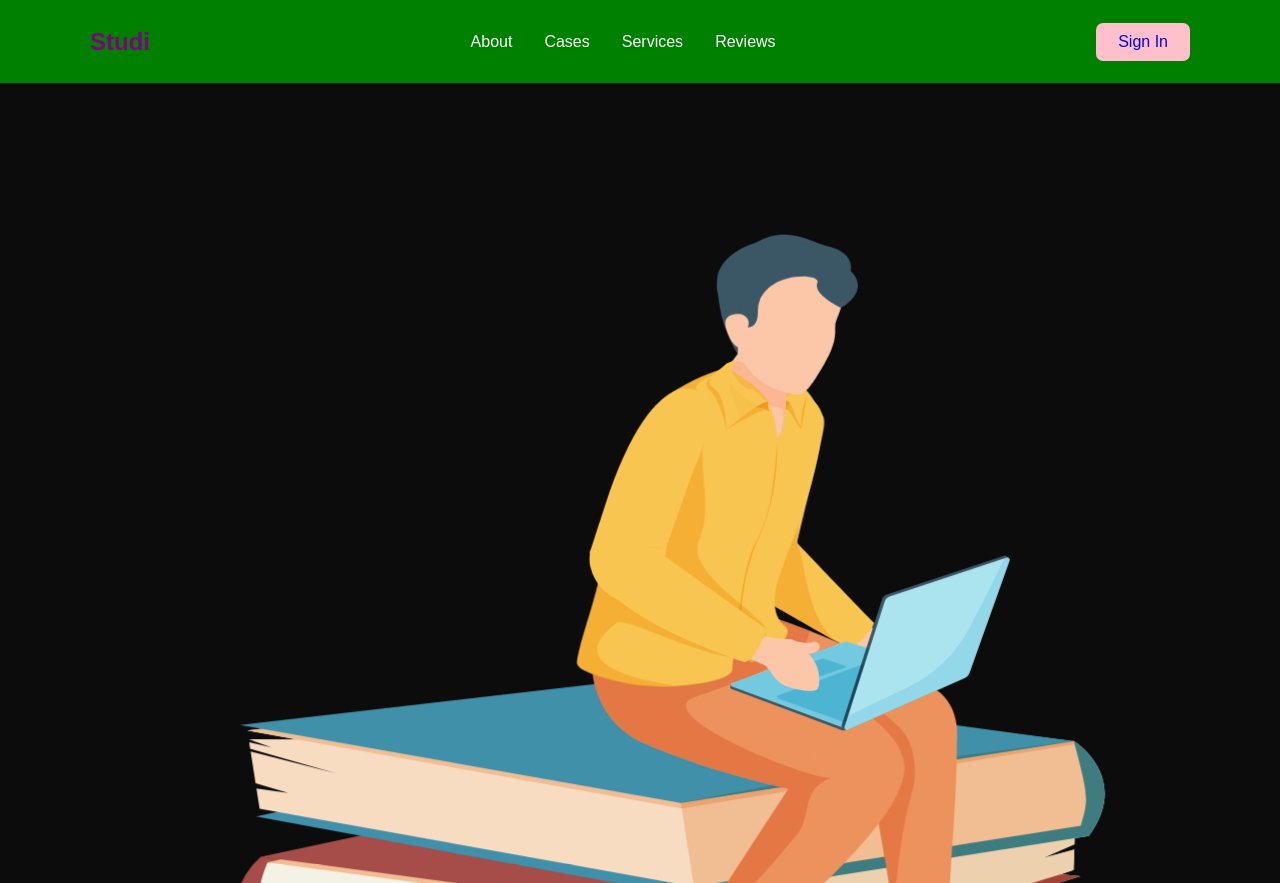
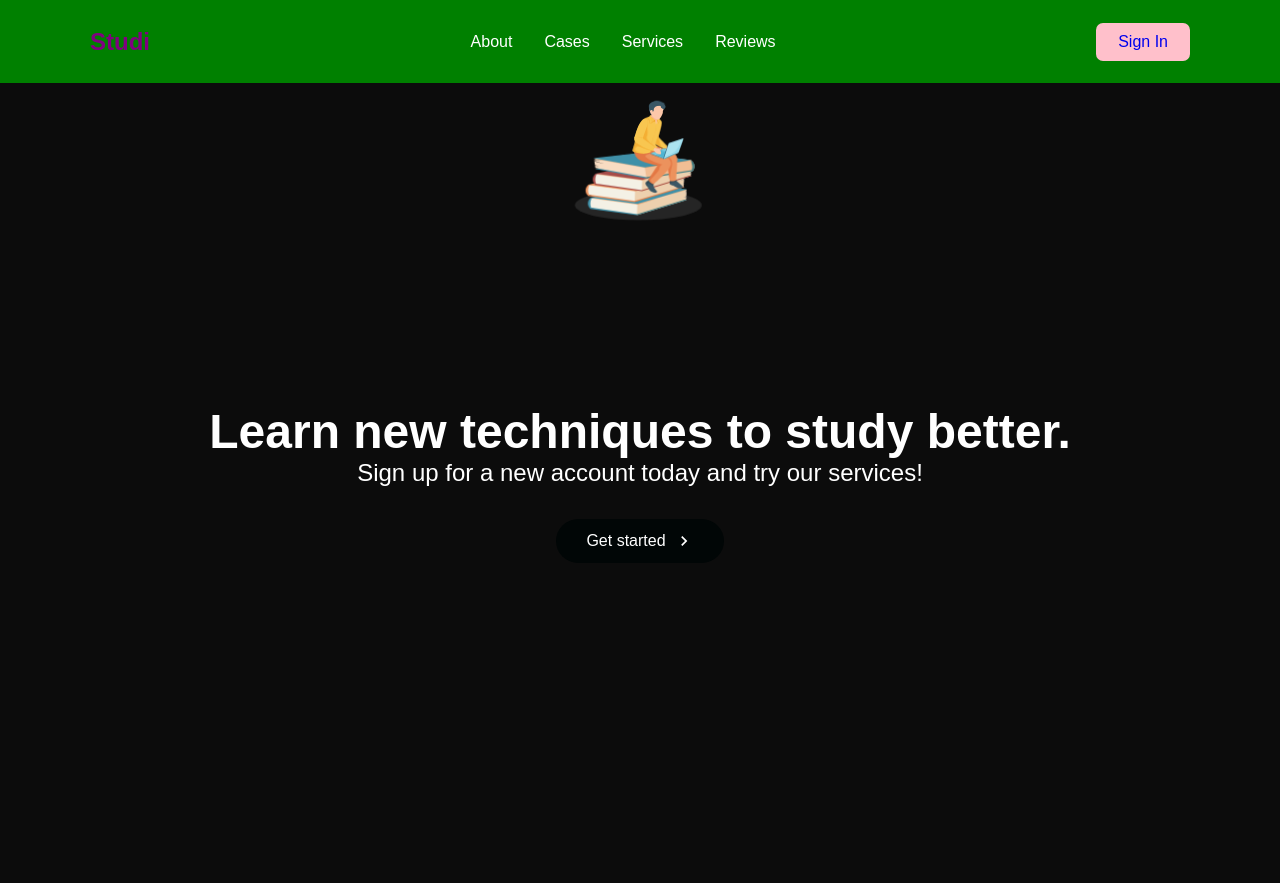
Before and after one commit to gxlpes/studi, a React (Create React App) app: page / in a window 1280 px wide. Built offline with nearby package versions, Linux system fonts and the light colour scheme.

Commit message:
Added button to reuse

```diff
--- /dev/null
+++ b/src/components/ButtonElement.js
@@ -0,0 +1,24 @@
+import styled from "styled-components";
+
+import { Link } from "react-scroll";
+
+export const Button = styled(Link)`
+  border-radius: 50px;
+  background: ${({ primary }) => (primary ? "#01BF71" : "#010606")};
+  white-space: nowrap;
+  padding: ${({ big }) => (big ? "14px 48px" : "12px 30px")};
+  color: ${({ dark }) => (dark ? "#010606" : "#fff")};
+  font-size: ${({ fontBig }) => (fontBig ? "20px" : "16px")};
+  outline: none;
+  border: none;
+  cursor: pointer;
+  display: flex;
+  justify-content: center;
+  align-items: center;
+  transition: all 0.2s ease-in-out;
+
+  &:hover {
+    transition: all 0.2s ease-in-out;
+    background: ${({ primary }) => (primary ? "#fff" : "#01BF71")};
+  }
+`;
--- a/src/components/HomeSection/HeroSection.js
+++ b/src/components/HomeSection/HeroSection.js
@@ -1,13 +1,41 @@
-import React from "react";
 import { ReactComponent as SVGFile } from "../../images/HeroImage.svg";
-import { HeroContainer, HeroBg, SVGImage } from "./HeroSectionStyles";
+import {
+  HeroContainer,
+  HeroBg,
+  SVGImage,
+  HeroContent,
+  HeroH1,
+  HeroP,
+  HeroBtnWrapper,
+  ArrowForward,
+  ArrowRight,
+} from "./HeroSectionStyles";
+import { Button } from "../ButtonElement";
+import { useState } from "react";
 
 const HeroSection = () => {
+  const [hover, setHover] = useState(false);
+
+  const onHover = () => {
+    setHover(!hover);
+  };
+
   return (
     <HeroContainer id="home">
       <HeroBg>
-        <SVGFile></SVGFile>
+        <SVGImage>
+          <SVGFile></SVGFile>
+        </SVGImage>
       </HeroBg>
+      <HeroContent>
+        <HeroH1>Learn new techniques to study better.</HeroH1>
+        <HeroP>Sign up for a new account today and try our services!</HeroP>
+        <HeroBtnWrapper>
+          <Button to="signup" onMouseEnter={onHover} onMouseLeave={onHover}>
+            Get started {hover ? <ArrowForward /> : <ArrowRight />}
+          </Button>
+        </HeroBtnWrapper>
+      </HeroContent>
     </HeroContainer>
   );
 };
--- a/src/components/HomeSection/HeroSectionStyles.js
+++ b/src/components/HomeSection/HeroSectionStyles.js
@@ -1,4 +1,5 @@
 import styled from "styled-components";
+import { MdKeyboardArrowRight, MdArrowForward } from "react-icons/md";
 
 export const HeroContainer = styled.div`
   background: #0c0c0c;
@@ -27,3 +28,60 @@ export const SVGImage = styled.svg`
   height: auto;
   object-fit: cover;
 `;
+
+export const HeroContent = styled.div`
+  z-index: 3;
+  max-width: 1200px;
+  position: absolute;
+  padding: 8px 24px;
+  display: flex;
+  flex-direction: column;
+  align-items: center;
+`;
+
+export const HeroH1 = styled.h1`
+  color: #fff;
+  font-size: 48px;
+  text-align: center;
+
+  @media screen and (max-width: 768px) {
+    font-size: 40px;
+  }
+
+  @media screen and (max-width: 480px) {
+    font-size: 32px;
+  }
+`;
+
+export const HeroP = styled.p`
+  font-size: 24px;
+  color: #fff;
+  font-size: 24px;
+  text-align: center;
+  max-width: 600px;
+
+  @media screen and (max-width: 768px) {
+    font-size: 24px;
+  }
+
+  @media screen and (max-width: 480px) {
+    font-size: 18px;
+  }
+`;
+
+export const HeroBtnWrapper = styled.div`
+  margin-top: 32px;
+  display: flex;
+  flex-direction: column;
+  align-items: center;
+`;
+
+export const ArrowForward = styled(MdArrowForward)`
+  margin-left: 8px;
+  font-size: 20px;
+`;
+
+export const ArrowRight = styled(MdKeyboardArrowRight)`
+  margin-left: 8px;
+  font-size: 20px;
+`;
```
